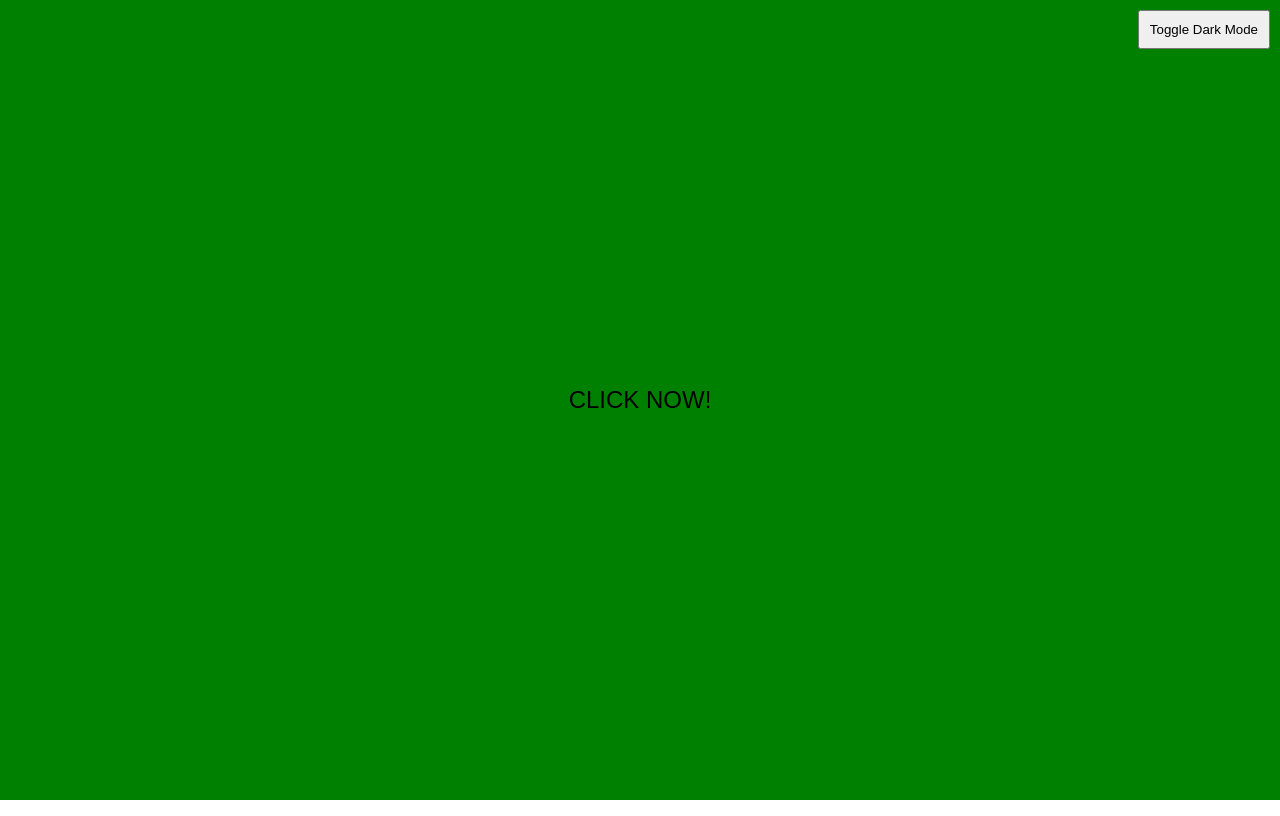
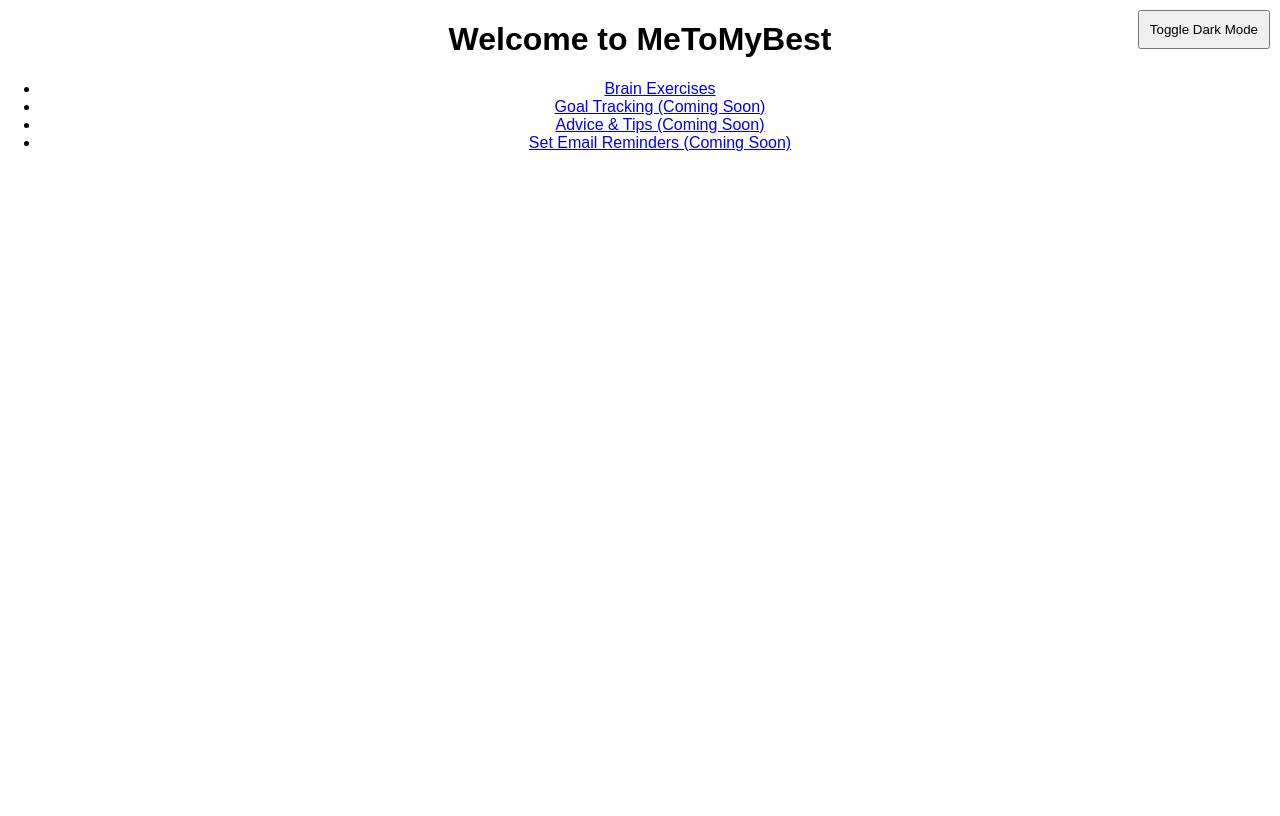
Before and after one commit to MauiOi/MeToMyBest, a plain HTML site: page index.html in a window 1280 px wide. Drawn offline with Linux system fonts and the light colour scheme; files that its build step writes are made by us from their sources; files whose address does not match are found by name.

Commit message:
Update index.html

```diff
--- a/index.html
+++ b/index.html
@@ -3,15 +3,20 @@
 <head>
     <meta charset="UTF-8">
     <meta name="viewport" content="width=device-width, initial-scale=1.0">
-    <title>Reaction Test</title>
+    <title>MeToMyBest</title>
     <link rel="stylesheet" href="style.css">
 </head>
 <body>
     <button id="dark-mode-toggle">Toggle Dark Mode</button>
-    <div id="reaction-container" class="waiting">
-        <p id="message">Wait for green...</p>
-    </div>
-    <p id="result"></p>
+
+    <h1>Welcome to MeToMyBest</h1>
+    <ul>
+        <li><a href="brain-exercises.html">Brain Exercises</a></li>
+        <li><a href="#">Goal Tracking (Coming Soon)</a></li>
+        <li><a href="#">Advice & Tips (Coming Soon)</a></li>
+        <li><a href="#">Set Email Reminders (Coming Soon)</a></li>
+    </ul>
+
     <script src="script.js"></script>
 </body>
 </html>
```
